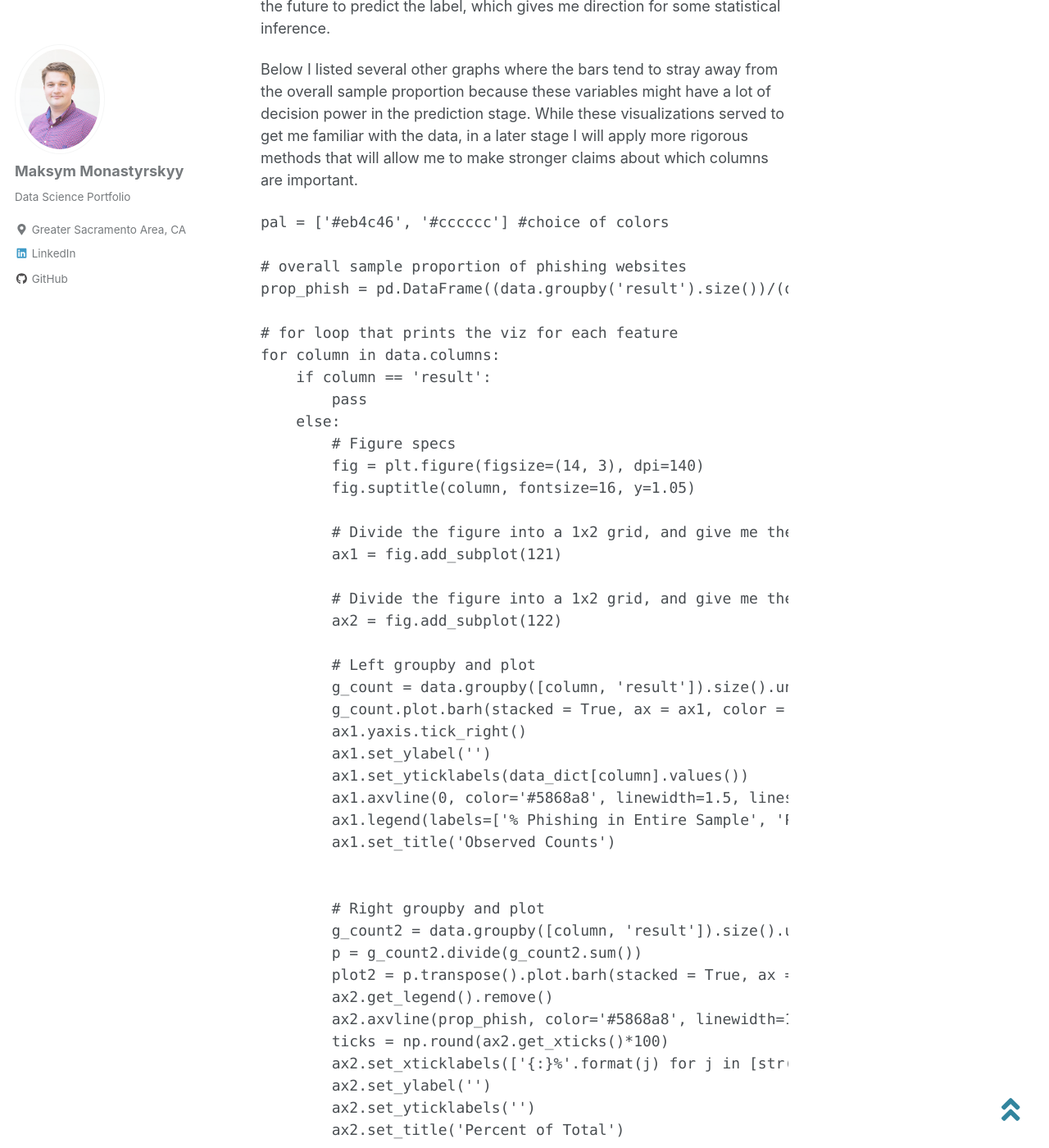
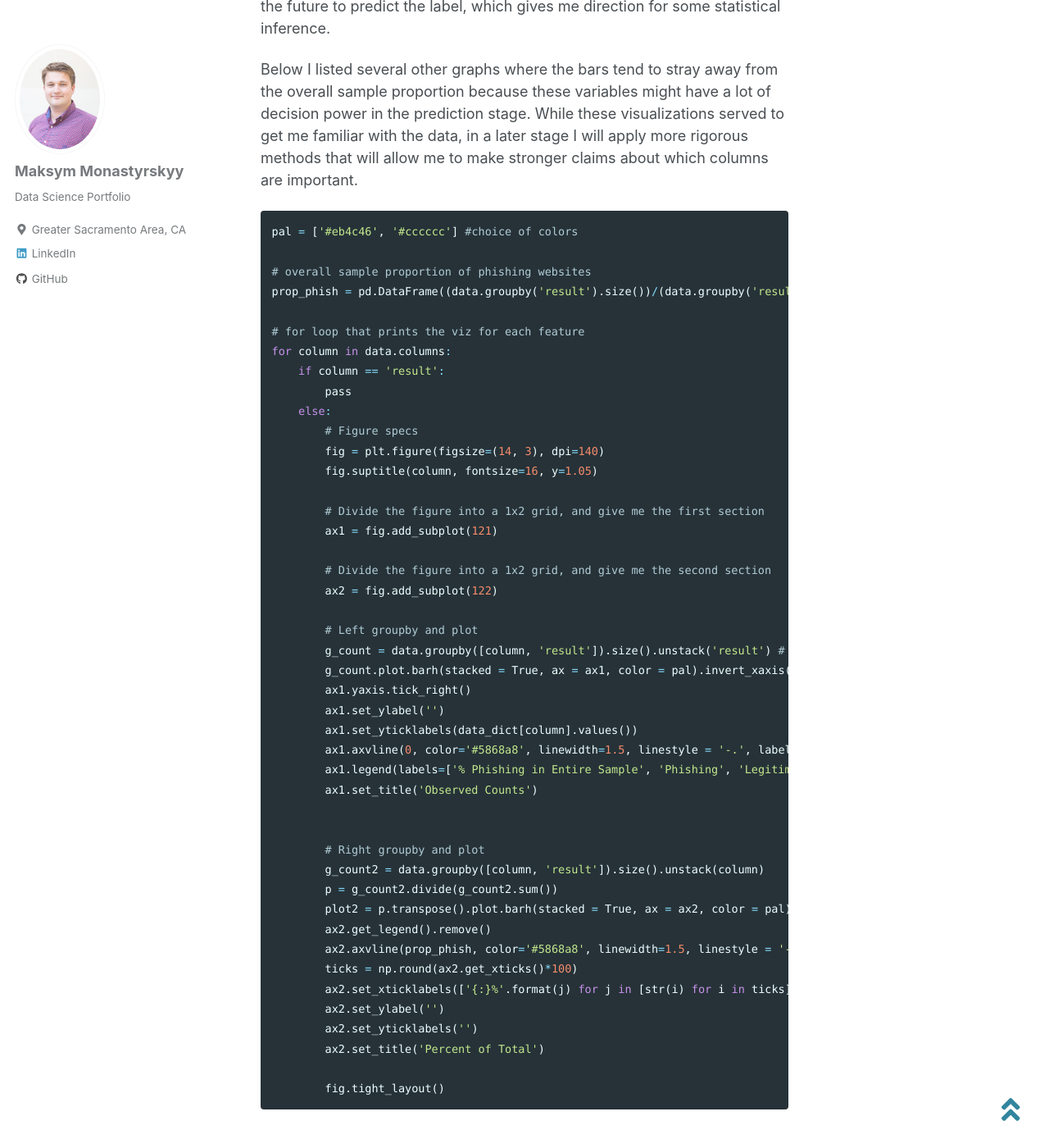
Before and after one commit to monastyrskyy/monastyrskyy.github.io, a Jekyll site: the page built from _posts/2020-2-8-phishing_websites_capstone.md, in a window 1280 px wide and 1400 px high, scrolled down 3398 px. Shown: the whole window at 82% size. Built offline with Jekyll 4.4.1, drawn with Linux system fonts in a browser that asks for light colours; cached includes are drawn as plain includes; nearby versions of some CDN libraries; some of the changed text lies outside the part shown.

Commit message:
First draft of Capstone 1 with images and code snippets

````diff
--- a/_posts/2020-2-8-phishing_websites_capstone.md
+++ b/_posts/2020-2-8-phishing_websites_capstone.md
@@ -65,7 +65,7 @@ I repeated this process for every feature in the dataset, resulting in 30 plots
 
 Below I listed several other graphs where the bars tend to stray away from the overall sample proportion because these variables might have a lot of decision power in the prediction stage. While these visualizations served to get me familiar with the data, in a later stage I will apply more rigorous methods that will allow me to make stronger claims about which columns are important.<br/>
 
-```Python
+```r
 pal = ['#eb4c46', '#cccccc'] #choice of colors
 
 # overall sample proportion of phishing websites
@@ -195,7 +195,7 @@ To visualize the data within the ‘interesting’ columns, I want to display th
 
 <div style="text-align:center"><img src="{{ site.url }}{{ site.baseurl }}/images/6.phishing_capstone/download6.png" alt="Picture"></div><br/>
 
-```Python
+```r
 # Creating a hash table of every combination of interesting columns
 # Each key in hash table contains heatmap table of combinations of interesting columns
 
@@ -229,7 +229,7 @@ In this crosstab, each combination of each category is plotted and the number it
 
 <div style="text-align:center"><img src="{{ site.url }}{{ site.baseurl }}/images/6.phishing_capstone/download7.png" alt="Picture"></div><br/>
 
-```Python
+```r
 # Scalable plotting function of the above plots
 
 def prop_phish_heatmap(heatmap_dict, interesting_columns):
````
